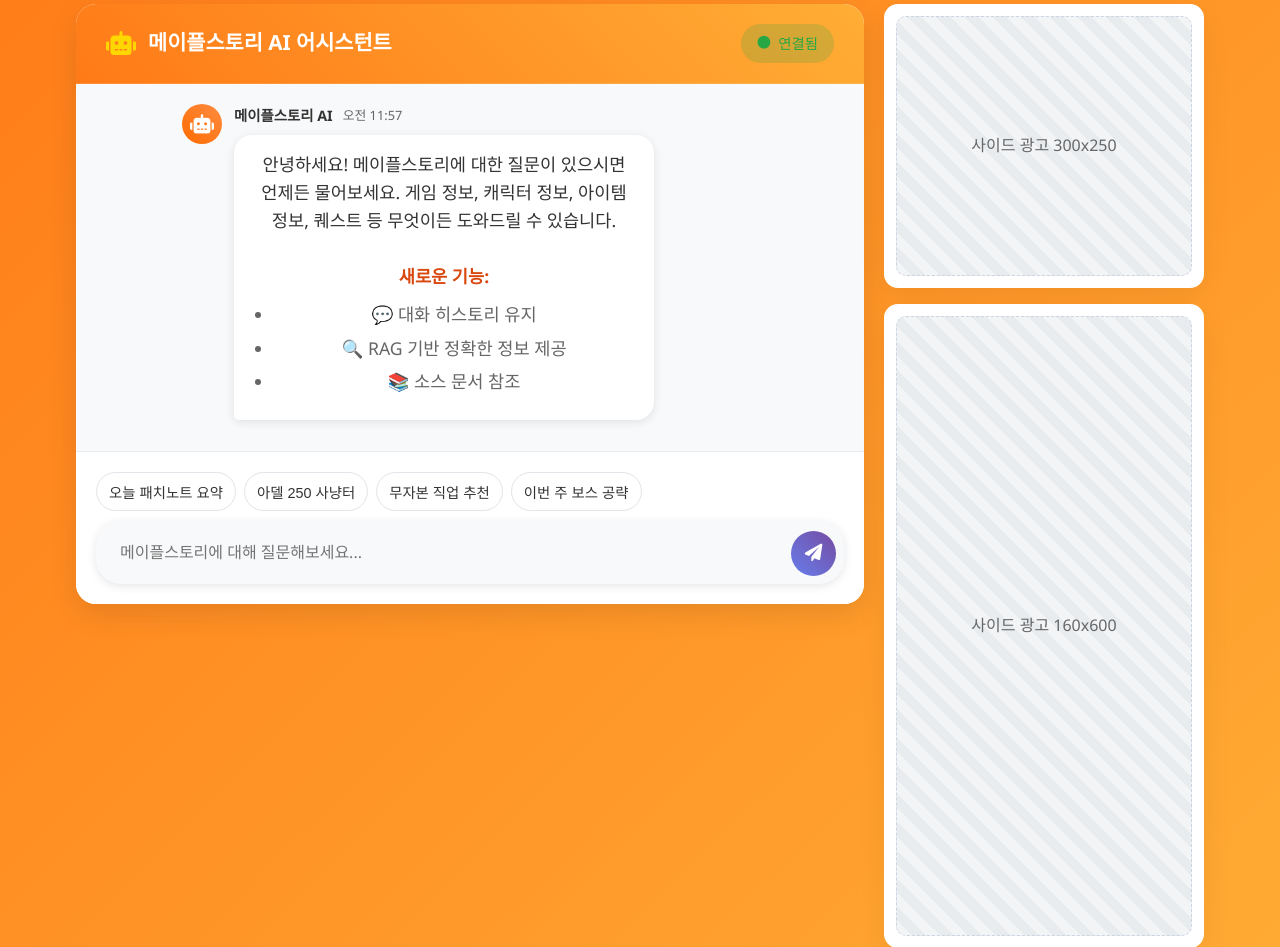
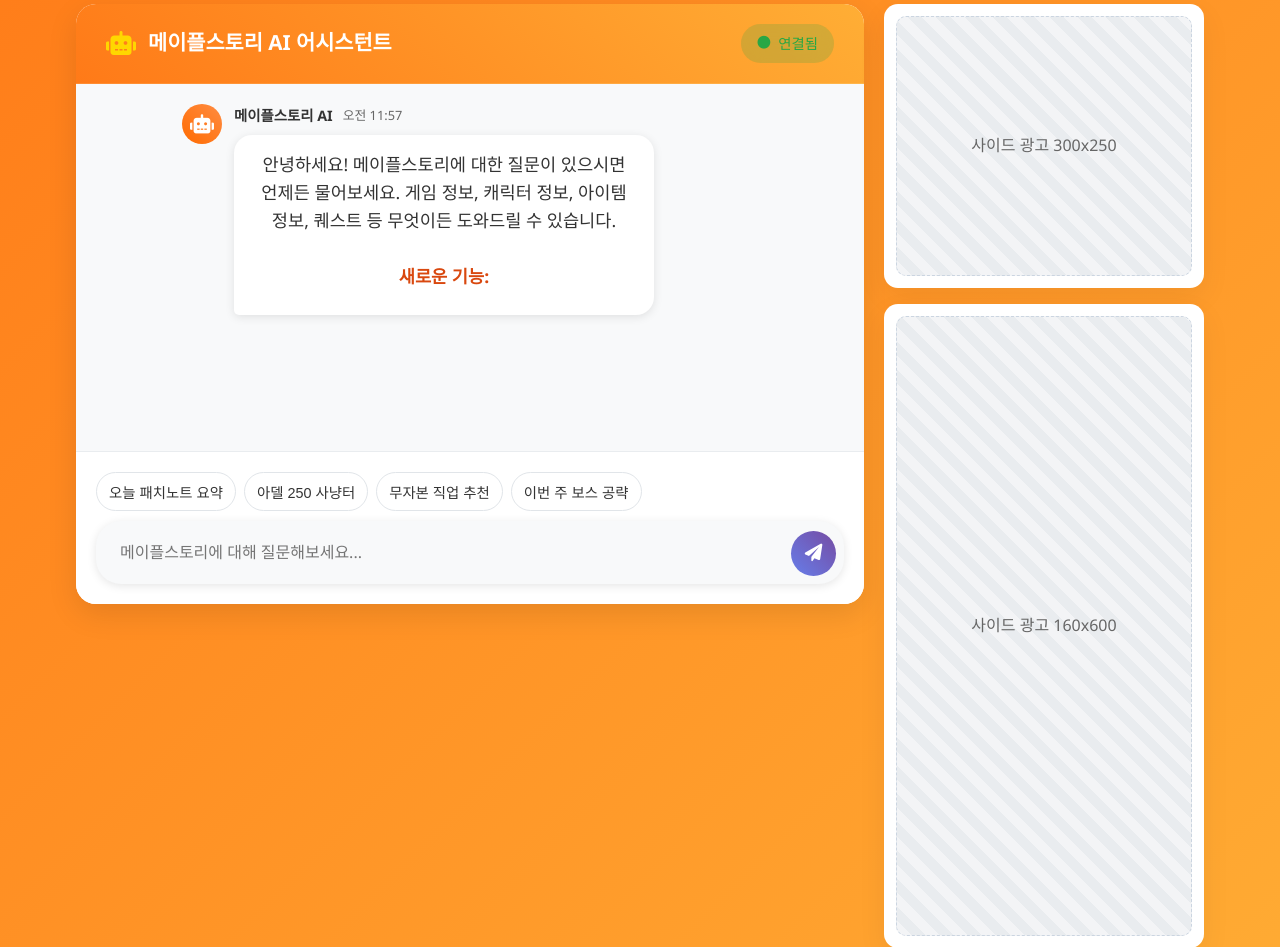
Before and after one commit to ZzangGeun/MAI_Help_You, a Django app: page /chatbot/ in a window 1280 px wide. Shown: the part 191-1138 px from the top of the page. Run offline with Django 5.2, Linux system fonts and the light colour scheme; data that the repository does not hold is empty.

Commit message:
기능 설명에서 대화 히스토리 유지, RAG 기반 정보 제공, 소스 문서 참조 항목 제거

```diff
--- a/chatbot/templates/chatbot/chatbot.html
+++ b/chatbot/templates/chatbot/chatbot.html
@@ -86,9 +86,6 @@
                                     <br><br>
                                     <strong>새로운 기능:</strong>
                                     <ul>
-                                        <li>💬 대화 히스토리 유지</li>
-                                        <li>🔍 RAG 기반 정확한 정보 제공</li>
-                                        <li>📚 소스 문서 참조</li>
                                     </ul>
                                 </div>
                             </div>
```
